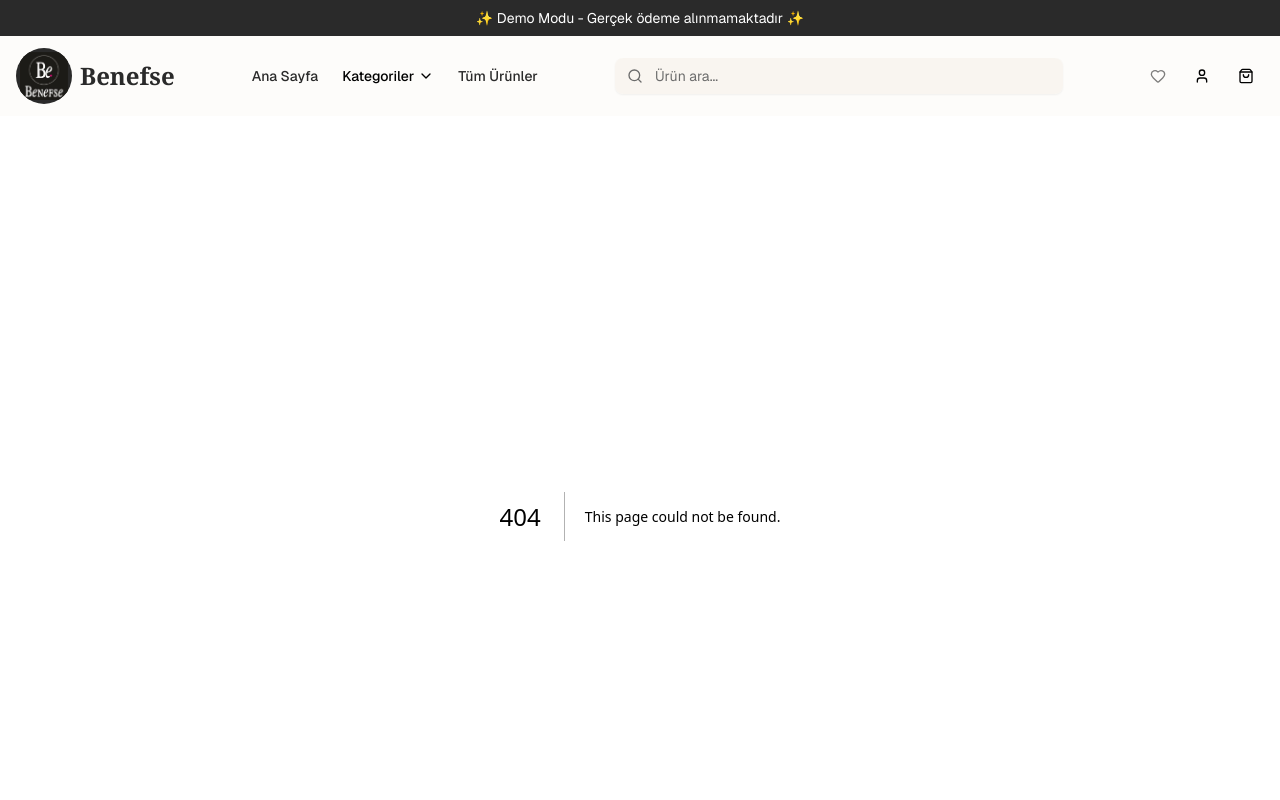
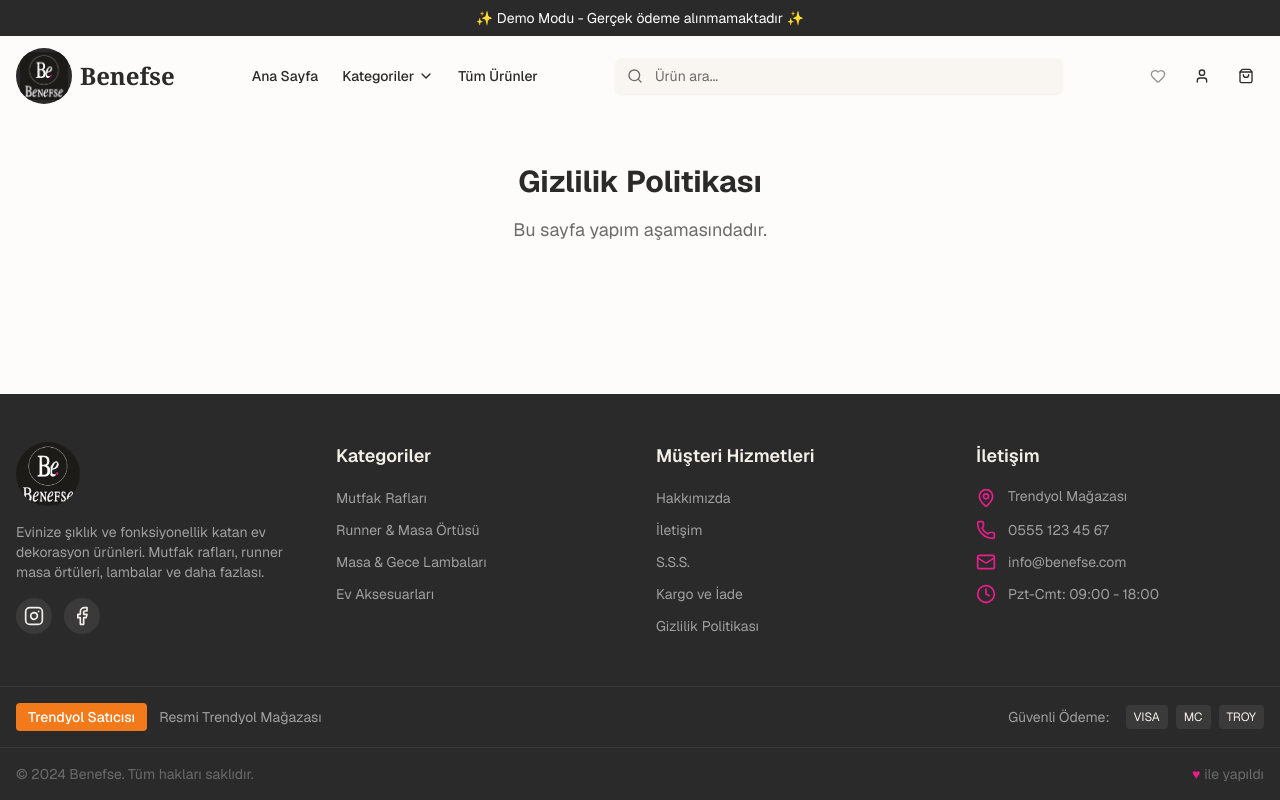
Before and after one commit to Seyyidoter/benefse, a Next.js app: page /gizlilik-politikasi in a window 1280 px wide. Before the commit this address had no page. Shown: the top 800 px of the page. Built offline with nearby package versions, Linux system fonts and the light colour scheme; a web font is replaced by a local one.

Commit message:
Fix: Add missing placeholder pages for Privacy Policy and Returns to resolve 404 errors

```diff
--- /dev/null
+++ b/src/app/gizlilik-politikasi/page.tsx
@@ -0,0 +1,8 @@
+export default function Page() {
+    return (
+        <div className="container mx-auto px-4 py-12 text-center">
+            <h1 className="text-3xl font-bold mb-4">Gizlilik Politikası</h1>
+            <p className="text-muted-foreground text-lg">Bu sayfa yapım aşamasındadır.</p>
+        </div>
+    );
+}
--- /dev/null
+++ b/src/app/kargo-ve-iade/page.tsx
@@ -0,0 +1,8 @@
+export default function Page() {
+    return (
+        <div className="container mx-auto px-4 py-12 text-center">
+            <h1 className="text-3xl font-bold mb-4">Kargo ve İade</h1>
+            <p className="text-muted-foreground text-lg">Bu sayfa yapım aşamasındadır.</p>
+        </div>
+    );
+}
```
